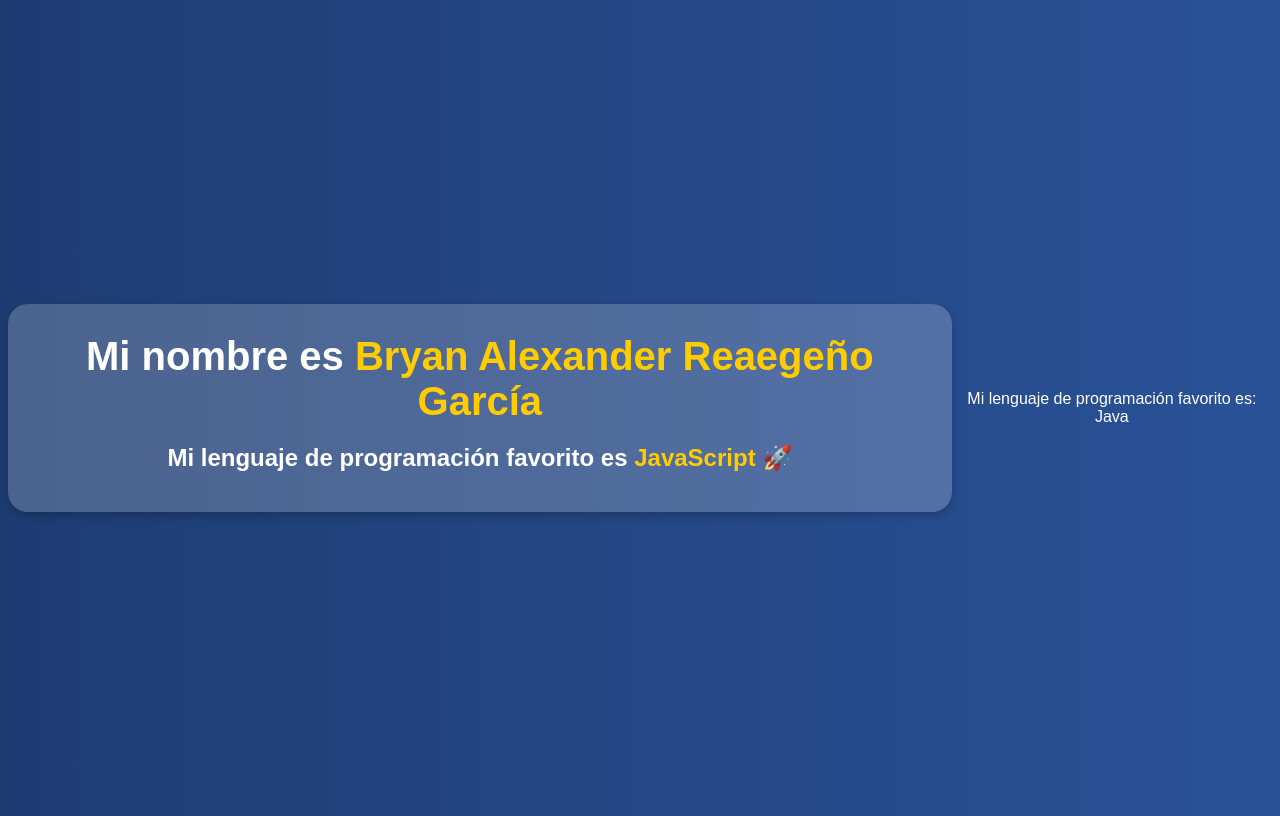
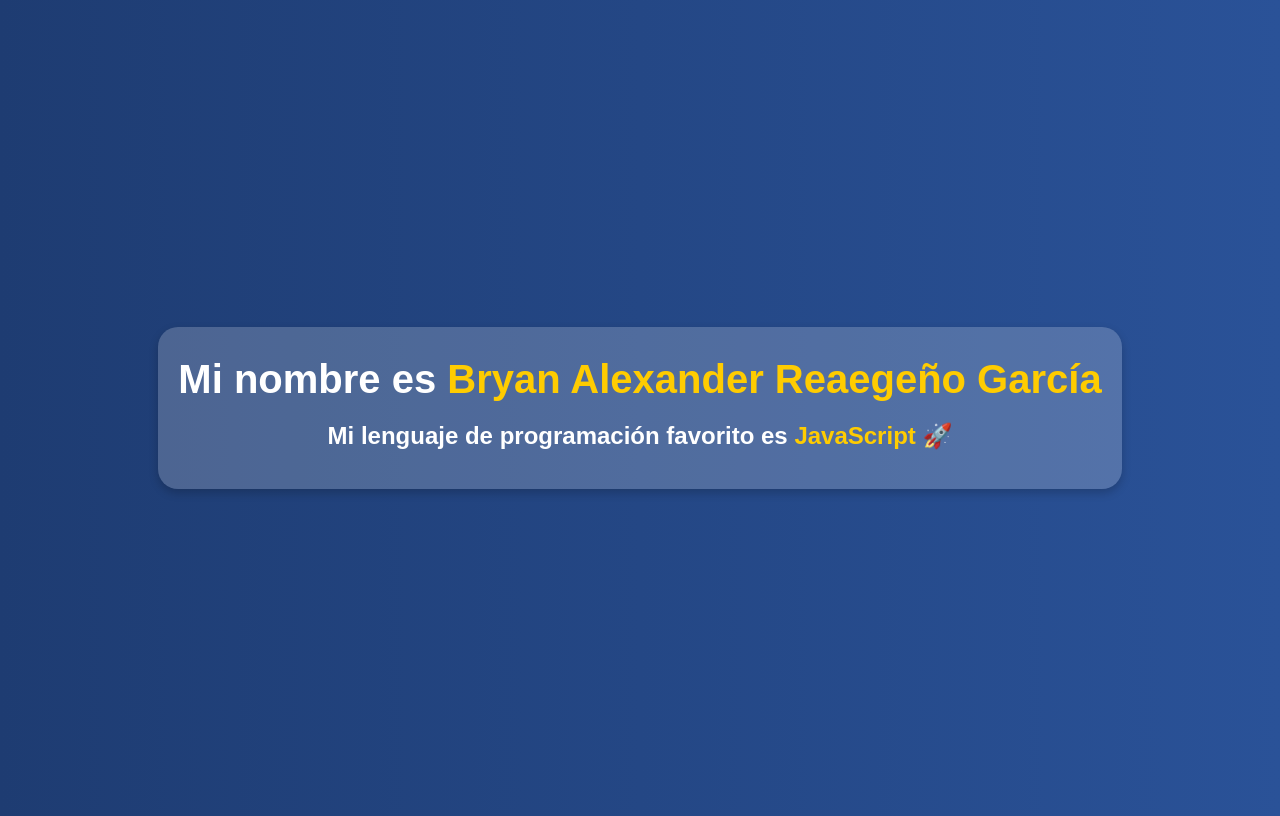
Before and after one commit to HV240081/Ejercicio-DPS-G04T, a plain HTML site: page Ejercicioteoria.html in a window 1280 px wide. Drawn offline with Linux system fonts and the light colour scheme.

Commit message:
Update Ejercicioteoria.html

```diff
--- a/Ejercicioteoria.html
+++ b/Ejercicioteoria.html
@@ -1,3 +1,4 @@
+
 <!DOCTYPE html>
 <html lang="es">
 <head>
@@ -36,8 +37,5 @@
         <h1>Mi nombre es <span class="highlight">Bryan Alexander Reaegeño García</span></h1>
         <h2>Mi lenguaje de programación favorito es <span class="highlight">JavaScript</span> 🚀</h2>
     </div>
-    <div id="HV240081">
-        <p>Mi lenguaje de programación favorito es: Java</p>
-      </div>
 </body>
 </html>
```
